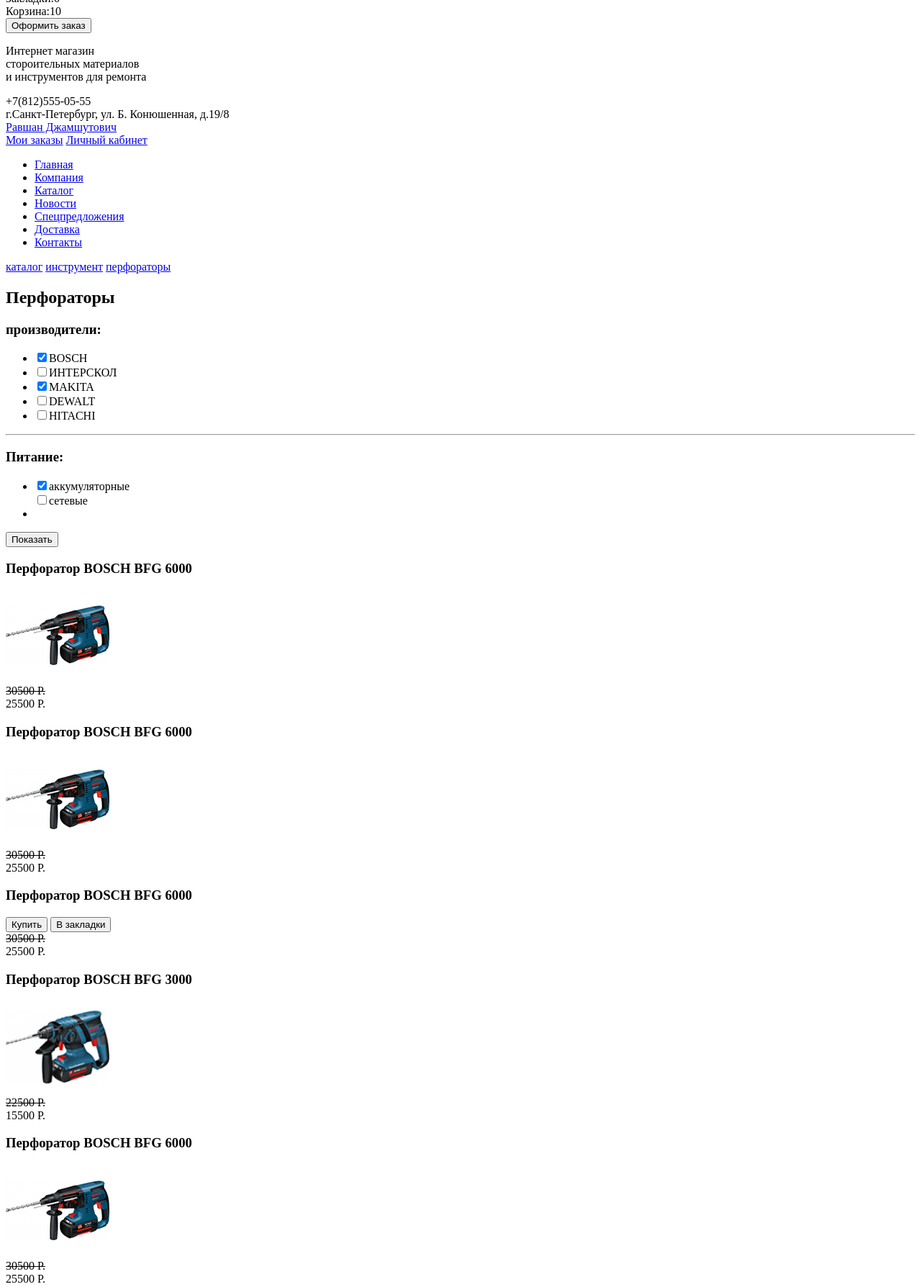
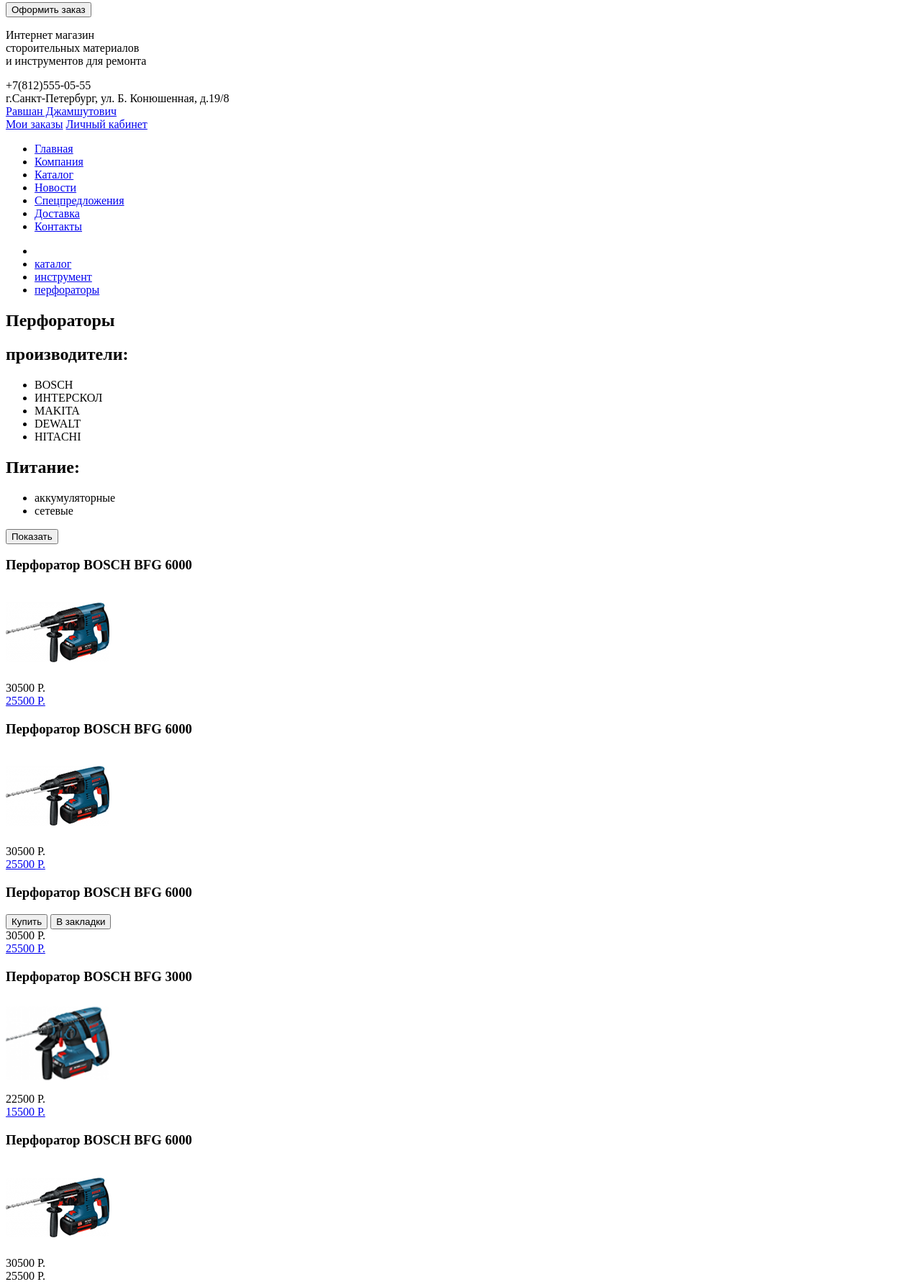
Before and after one commit to Marseles2303/224291-technomart-28, a plain HTML site: page catalog.html in a window 1280 px wide. Shown: the part 109-1897 px from the top of the page at 72% size. Drawn offline with Linux system fonts and the light colour scheme.

Commit message:
корректировки разметки

```diff
--- a/catalog.html
+++ b/catalog.html
@@ -8,11 +8,19 @@
 		<header>
 			<div class="top-row">
 				<div class="logo-header">
-		    <h1>Техномарт</h1>
+					<a>Техномарт</a>
 				</div>
-		  <div class="search">Поиск</div>
-		  <div class="tab">Закладки:0</div>
-		  <div class="basket">Корзина:10</div>
+				<ul>
+				  <li>
+				    <a href="#">Поиск</a>
+				  </li>
+				  <li>
+				    <a href="#">Закладки: 0</a>
+				  </li>
+				  <li>
+				    <a href="#">Корзина: 0</a>
+				  </li>
+				</ul>
 				<button type="button">Оформить заказ</button>
 			</div>
 			<p>Интернет магазин<br>стороительных материалов<br>и инструментов для ремонта</p>
@@ -56,43 +64,39 @@
 			</nav>
 		</header>
 		<main>
-	    <div class="breadcrumbs">
-		  <a class="home" href="#"></a>
-		  <a class="mark1" href="#">каталог</a>
-		  <a сlass="mark2" href="#">инструмент</a>
-		  <a class="active" href="#">перфораторы</a>
-		</div>
-		  <h2>Перфораторы</h2>
+			<section class="breadcrumbs">
+			    <ul>
+					<li>
+						<a href="#"></a> <!-- иконка "домой" -->
+					</li>
+					<li>
+						<a href="#">каталог</a>
+					</li>
+					<li>
+						<a href="#">инструмент</a>
+					</li>
+					<li>
+						<a href="#">перфораторы</a>
+					</li>
+				</ul>
+			</section>
+			<section class="main content">
+				<h1>Перфораторы</h1>
 				<!-- блок который пока не верстать (фильтр, сортировка, цена) -->
 				<div class="sidebar">
-		    <h3>производители:</h3>
+					<h2>производители:</h2>
 					<ul class="brand">
-			  <li>
-			    <input type="checkbox" checked>BOSCH
-			 </li>
-			  <li>
-			    <input type="checkbox">ИНТЕРСКОЛ
-			  </li>
-			  <li>
-			    <input type="checkbox" checked>MAKITA
-			  </li>
-			  <li>
-			    <input type="checkbox">DEWALT
-			  </li>
-			  <li>
-			    <input type="checkbox">HITACHI
-			  </li>
+						<li>BOSCH</li>
+						<li>ИНТЕРСКОЛ</li>
+						<li>MAKITA</li>
+						<li>DEWALT</li>
+						<li>HITACHI</li>
 					</ul>
-			<hr>
 
-			<h3>Питание:</h3>
+					<h2>Питание:</h2>
 					<ul class="battery-list">
-			  <li>
-			    <input type="checkbox" checked>аккумуляторные
-			  </li>
-			    <input type="checkbox">сетевые
-			  <li>
-			  </li>
+						<li>аккумуляторные</li>
+						<li>сетевые</li>
 					</ul>
 					<button>Показать</button>
 				</div>
@@ -100,70 +104,87 @@
 				<section class="tool-cards">
 					<article>
 						<h3>Перфоратор BOSCH BFG 6000</h3>
+						  <a href="#"> <!-- ссылка в карточку товара -->
 						    <img src="img/drill1.png" width="144" height="128" alt="фото товара1">
-			  <div class="oldprice"><strike>30500 Р.</strike></div>
-			  <span class="newprice">25500 Р.</span>
+						  </a>
+					<div class="oldprice">30500 Р.</div>
+						<a class="btn" href="#">25500 Р.</a>
 					</article>
 
 					<article>
 						<h3>Перфоратор BOSCH BFG 6000</h3>
+						 <a href="#"> <!-- ссылка в карточку товара -->
 						   <img src="img/drill2.png" width="144" height="128" alt="фото товара2">
-			  <div class="oldprice"><strike>30500 Р.</strike></div>
-			  <span class="newprice">25500 Р.</span>
+						 </a>
+						<div class="oldprice">30500 Р.</div>
+						<a class="btn" href="#">25500 Р.</a>
 					</article>
 
 					<article class="new">
 						<h3>Перфоратор BOSCH BFG 6000</h3>
 						<button>Купить</button>
 						<button>В закладки</button>
-			  <div class="oldprice"><strike>30500 Р.</strike></div>
-			  <span class="newprice">25500 Р.</span>
+					<div class="oldprice">30500 Р.</div>
+						<a class="btn" href="#">25500 Р.</a>
 					</article>
 
 					<article class="new">
 						<h3>Перфоратор BOSCH BFG 3000</h3>
+						  <a href="#"> <!-- ссылка в карточку товара -->
 						    <img src="img/drill4.png" width="144" height="128" alt="фото товара4">
-			  <div class="oldprice"><strike>22500 Р.</strike></div>
-			  <span class="newprice">15500 Р.</span>
+					      </a>
+					<div class="oldprice">22500 Р.</div>
+						<a class="btn" href="#">15500 Р.</a>
 					</article>
 					<article>
 						<h3>Перфоратор BOSCH BFG 6000</h3>
+						  <a href="#"> <!-- ссылка в карточку товара -->
 						    <img src="img/drill5.png" width="144" height="128" alt="фото товара5">
-			  <div class="oldprice"><strike>30500 Р.</strike></div>
+						  </a>
+					<div class="oldprice">30500 Р.</div>
 						<span class="newprice">25500 Р.</span>
 					</article>
 
 					<article class="new">
 						<h3>Перфоратор BOSCH BFG 2000</h3>
+						  <a href="#"> <!-- ссылка в карточку товара -->
 						    <img src="img/drill6.png" width="144" height="128" alt="фото товара6">
-			  <div class="price">12500 Р.</div>
+						  </a>
+						<a class="btn" href="#">12500 Р.</a>
 					</article>
 
 					<article class="new">
 						<h3>Перфоратор BOSCH BFG 3000</h3>
+						  <a href ="#"> <!-- ссылка в карточку товара -->
 						    <img src="img/drill7.png" width="144" height="128" alt="фото товара7">
-			  <div class="oldprice"><strike>22500 Р.</strike></div>
-			  <span class="newprice">15500 Р.</span>
+						  </a>
+					<div class="oldprice">22500 Р.</div>
+						<a class="btn" href="#">15500 Р.</a>
 					</article>
 
 					<article>
 						<h3>Перфоратор BOSCH BFG 6000</h3>
+						  <a href ="#"> <!-- ссылка в карточку товара -->
 							 <img src="img/drill8.png" width="144" height="128" alt="фото товара8">
-			  <div class="oldprice"><strike>30500 Р.</strike></div>
-			  <span class="newprice">25500 Р.</span>
+						  </a>
+					<div class="oldprice">30500 Р.</div>
+						<a class="btn" href="#">25500 Р.</a>
 					</article>
 
 					<article class="new">
 						<h3>Перфоратор BOSCH BFG 2000</h3>
+						  <a href ="#"> <!-- ссылка в карточку товара -->
 						    <img src="img/drill9.png" width="144" height="128" alt="фото товара9">
-			  <div class="price">12500 Р.</div>
+					      </a>
+						<a class="btn" href="#">12500 Р.</a>
 					</article>
+				</section>
 			</section>
 			<!-- блок который пока не верстать -->
 		</main>
 		<footer>
 			<div class="logo-footer">
-		    <h1>Техномарт</h1>
+				<a>Техномарт</a>
 			</div>
 			<div class="contacts">
 				<p>г. Санкт-Петербург, ул. Б. Конюшенная, д. 19/8<br>
```
Also changed, not shown: index.html (+17 -7 lines). Lines whose indentation alone changed are shown as unchanged.
